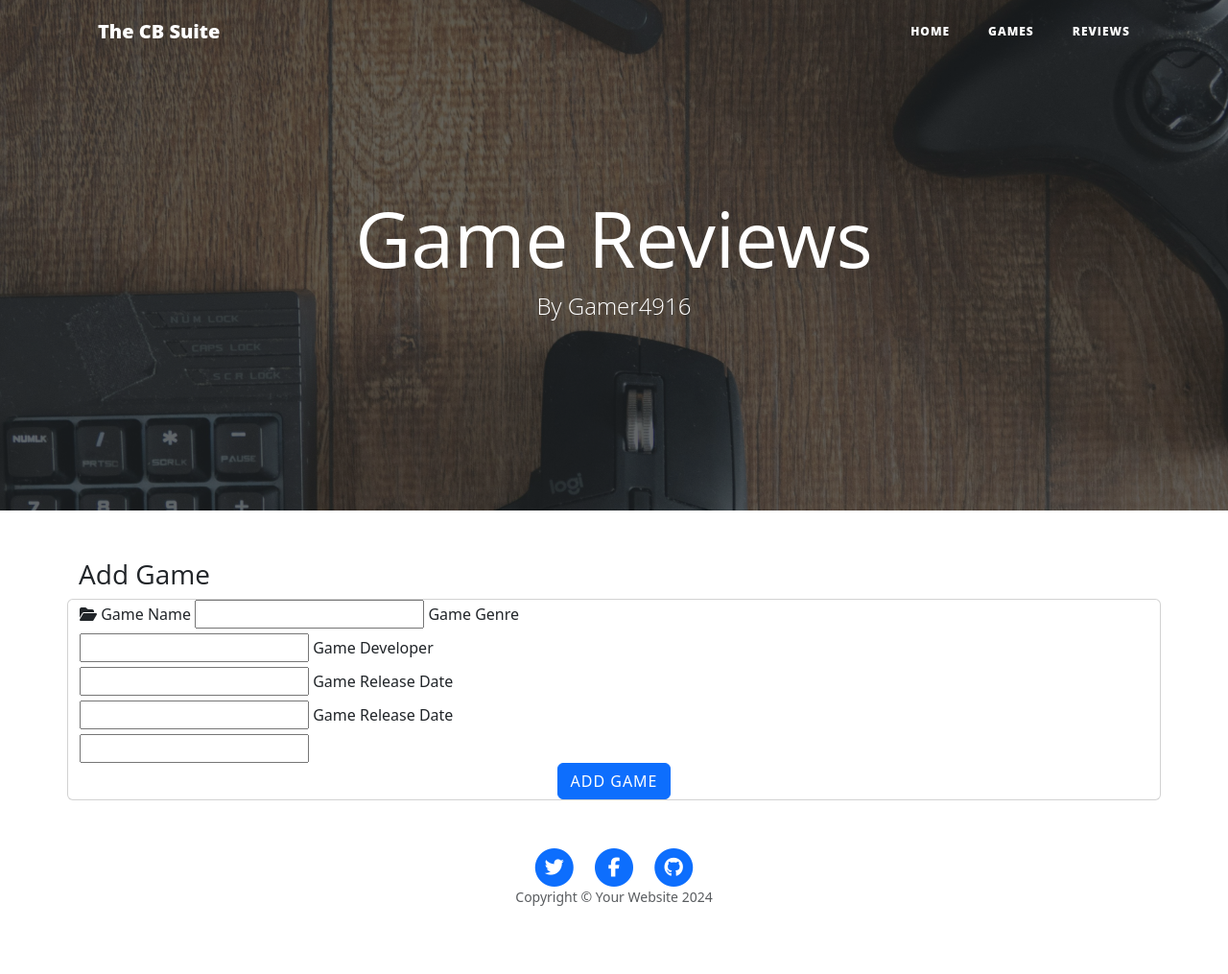
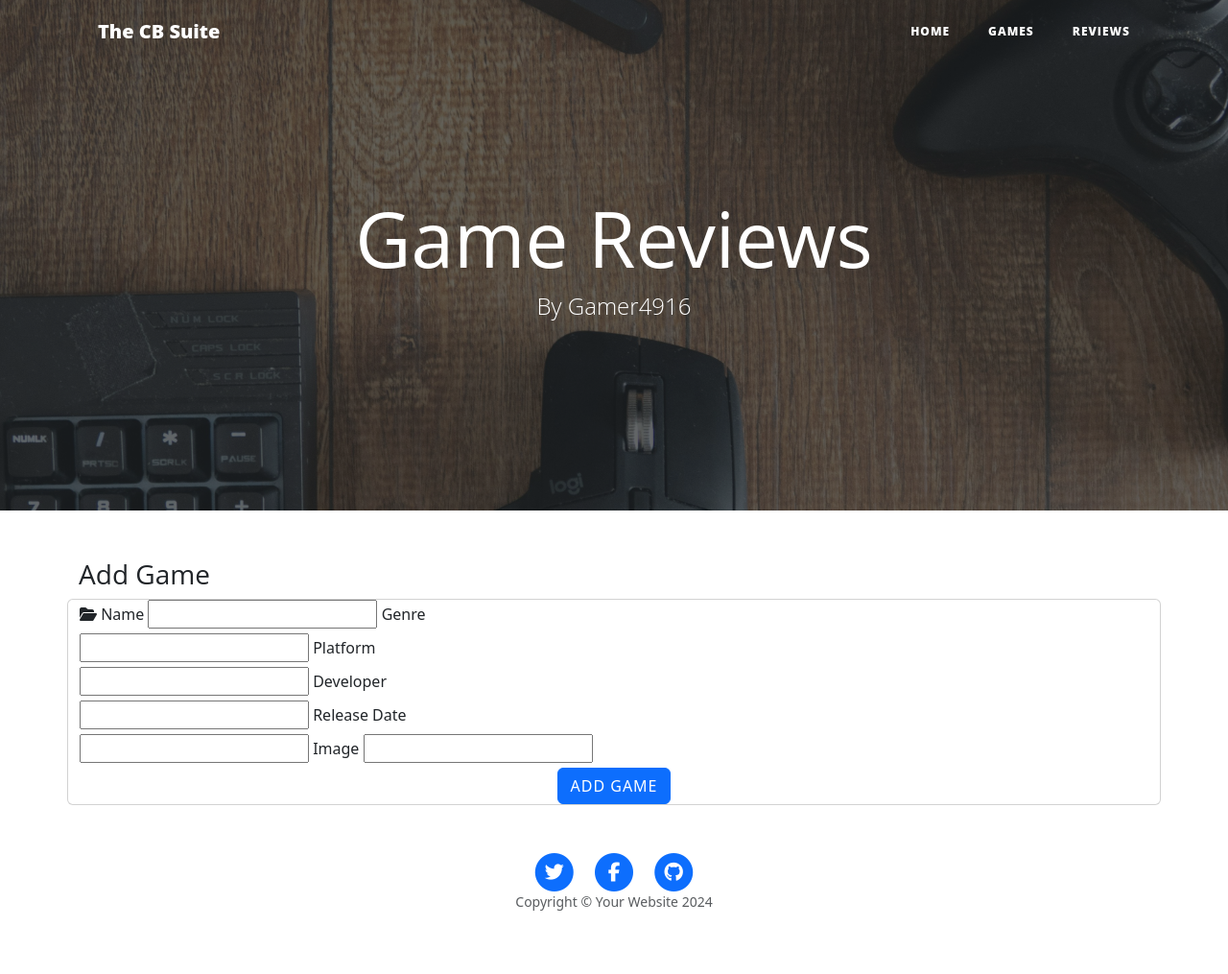
Before and after one commit to Coder4916/The-CB-Suite, a Flask app: page /add_game in a window 1280 px wide. Shown: the whole page at 96% size. Before the commit the page ends 944 px from the top, so only its background shows below. Run offline with Flask 3, Linux system fonts and the light colour scheme; some libraries are stand-ins or nearby versions.

Commit message:
Platform column added to models.py and database. Database reset and repopulated

```diff
--- a/my_suite/routes.py
+++ b/my_suite/routes.py
@@ -14,7 +14,7 @@ def games():
     data = []
     with open("my_suite/data/images.json", "r") as json_data:
         data = json.load(json_data)
-    games = list(Game.query.order_by(Game.game_name).all())
+    games = list(Game.query.order_by(Game.name).all())
     return render_template("games.html", page_title="Games", games=games, images=data)
 
 
@@ -22,11 +22,12 @@ def games():
 def add_game():
     if request.method == "POST":
         game = Game(
-            name=request.form.get("game_name"),
-            genre=request.form.get("game_genre"),
-            developer=request.form.get("game_developer"),
-            release_date=request.form.get("game_release_date"),
-            image=request.form.get("game_image")
+            name=request.form.get("name"),
+            genre=request.form.get("genre"),
+            platform=request.form.get("platform"),
+            developer=request.form.get("developer"),
+            release_date=request.form.get("release_date"),
+            image=request.form.get("image")
         )
         my_database.session.add(game)
         my_database.session.commit()
@@ -39,7 +40,7 @@ def add_game():
 def edit_game(game_id):
     game = Game.query.get_or_404(game_id)
     if request.method == "POST":
-        game.game_name = request.form.get("game_name")
+        game.name = request.form.get("game_name")
         my_database.session.commit()
         return redirect(url_for('games'))
     return render_template("edit_game.html", page_title="Edit game", game=game)
@@ -61,7 +62,7 @@ def reviews():
 #Query review name = Have you used this name before? Add to function
 @my_app.route("/add_review", methods=["GET", "POST"])
 def add_review():
-    games = list(Game.query.order_by(Game.game_name).all())
+    games = list(Game.query.order_by(Game.name).all())
     if request.method == "POST":
         review = Review(
             review_name=request.form.get("review_name"),
--- a/my_suite/templates/add_game.html
+++ b/my_suite/templates/add_game.html
@@ -9,20 +9,23 @@
         <div class="row">
             <div class="input col-sm-6">
                 <i class="fas fa-folder-open prefix"></i>
-                <label for="game_name">Game Name</label>
-                <input id="game_name" name="game_name" type="text" minlength="3" maxlength="50" class="validate" required>
+                <label for="name">Name</label>
+                <input id="name" name="name" type="text" minlength="3" maxlength="50" class="validate" required>
 
-                <label for="game_genre">Game Genre</label>
-                <input id="game_genre" name="game_genre" type="text" minlength="3" maxlength="50" class="validate" required>
+                <label for="genre">Genre</label>
+                <input id="genre" name="genre" type="text" minlength="3" maxlength="50" class="validate" required>
 
-                <label for="game_developer">Game Developer</label>
-                <input id="game_developer" name="game_developer" type="text" minlength="3" maxlength="50" class="validate" required>
+                <label for="platform">Platform</label>
+                <input id="platform" name="platform" type="text" minlength="3" maxlength="100" class="validate" required>
 
-                <label for="game_release_date">Game Release Date</label>
-                <input id="game_release_date" name="game_release_date" type="text" minlength="3" maxlength="50" class="validate" required>
+                <label for="developer">Developer</label>
+                <input id="developer" name="developer" type="text" minlength="3" maxlength="50" class="validate" required>
 
-                <label for="game_image">Game Release Date</label>
-                <input id="game_image" name="game_image" type="text" minlength="5" maxlength="150" class="validate" required>
+                <label for="release_date">Release Date</label>
+                <input id="release_date" name="release_date" type="text" minlength="3" maxlength="50" class="validate" required>
+
+                <label for="image">Image</label>
+                <input id="image" name="image" type="text" minlength="5" maxlength="150" class="validate" required>
             </div>
         </div>
         <!-- submit button -->
```
Also changed, not shown: my_suite/models.py (+9 -8 lines), my_suite/templates/games.html (+10 -20 lines).
